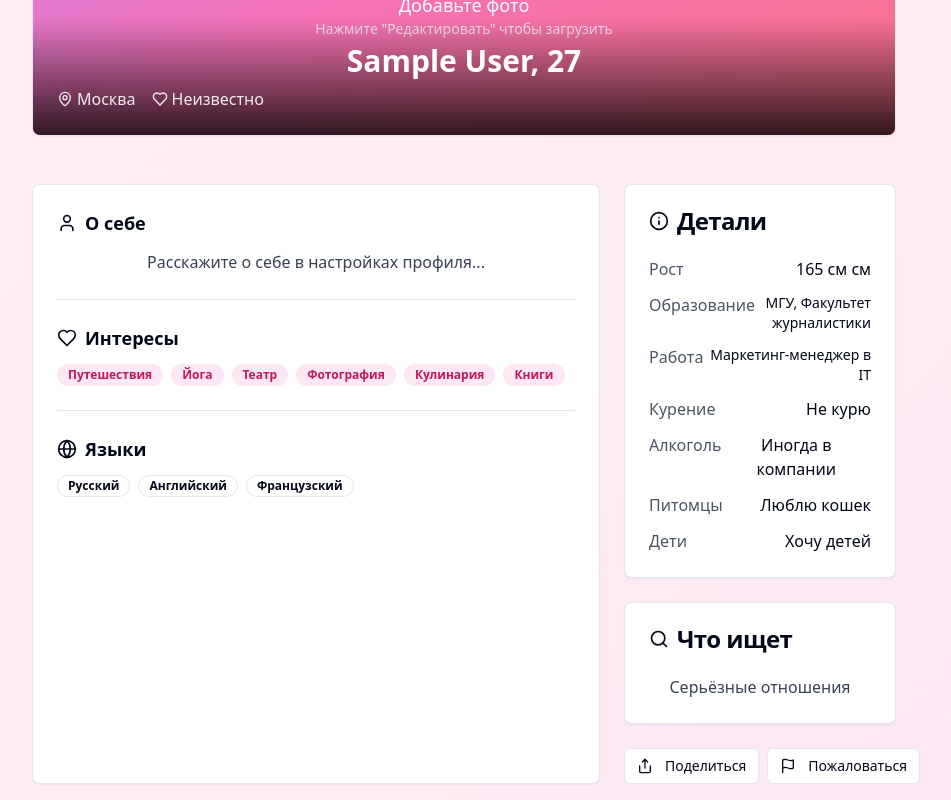
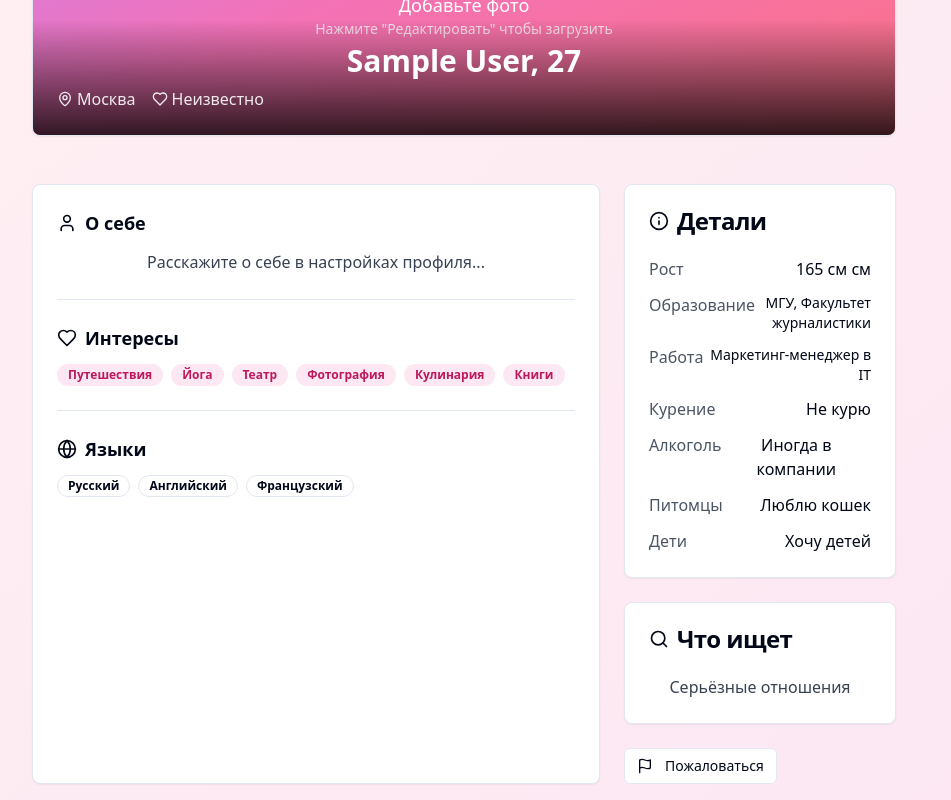
Before and after one commit to TohaSav/yura-dating-chat, a React (Vite) app: page /profile in a window 1280 px wide. Shown: the part 335-1135 px from the top of the page, without its empty margins (176-1127 px from the left). Built offline with nearby package versions, Linux system fonts and the light colour scheme; sample sign-in values are in the browser's storage.

Commit message:
Удаление кнопки по просьбе Юры

```diff
--- a/src/pages/Profile.tsx
+++ b/src/pages/Profile.tsx
@@ -348,10 +348,6 @@ export default function Profile() {
 
             {/* Дополнительные действия */}
             <div className="flex space-x-2">
-              <Button variant="outline" size="sm" onClick={handleShare}>
-                <Icon name="Share" size={16} className="mr-1" />
-                Поделиться
-              </Button>
               <Button variant="outline" size="sm">
                 <Icon name="Flag" size={16} className="mr-1" />
                 Пожаловаться
```
